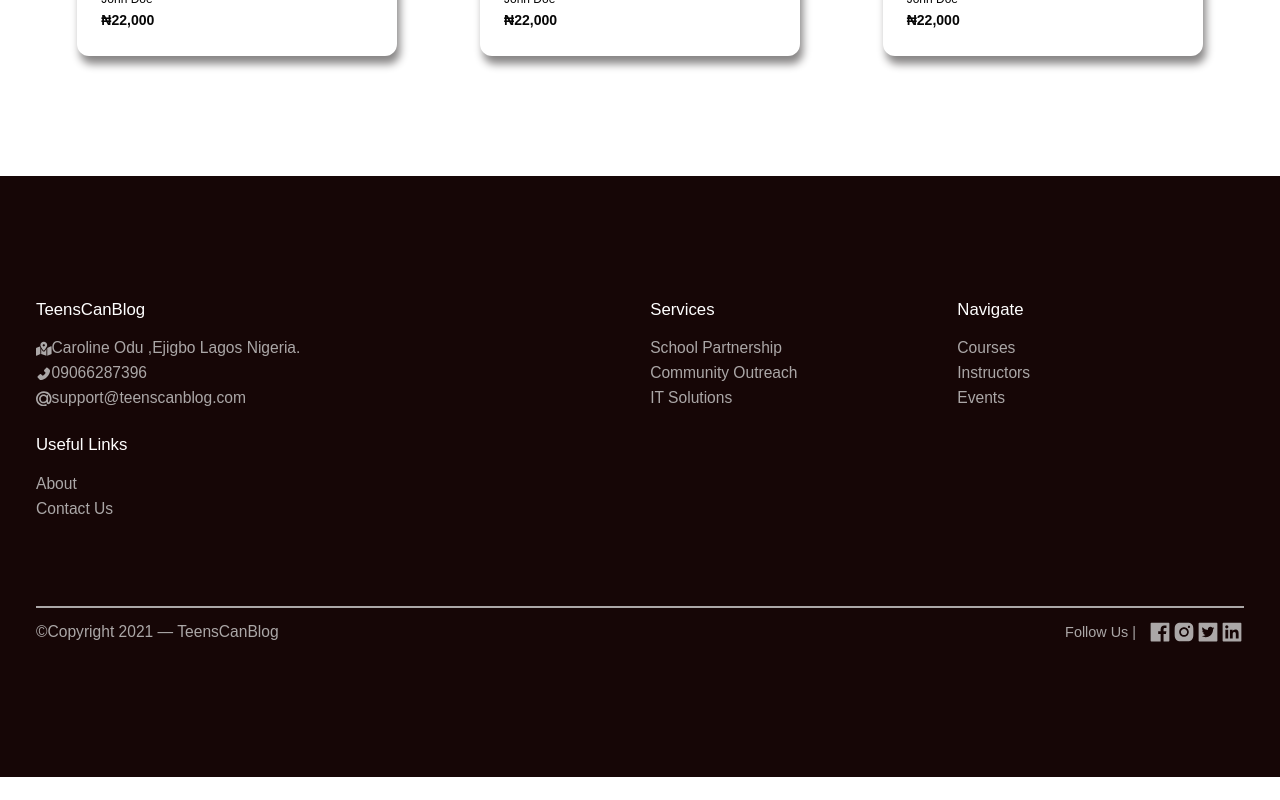
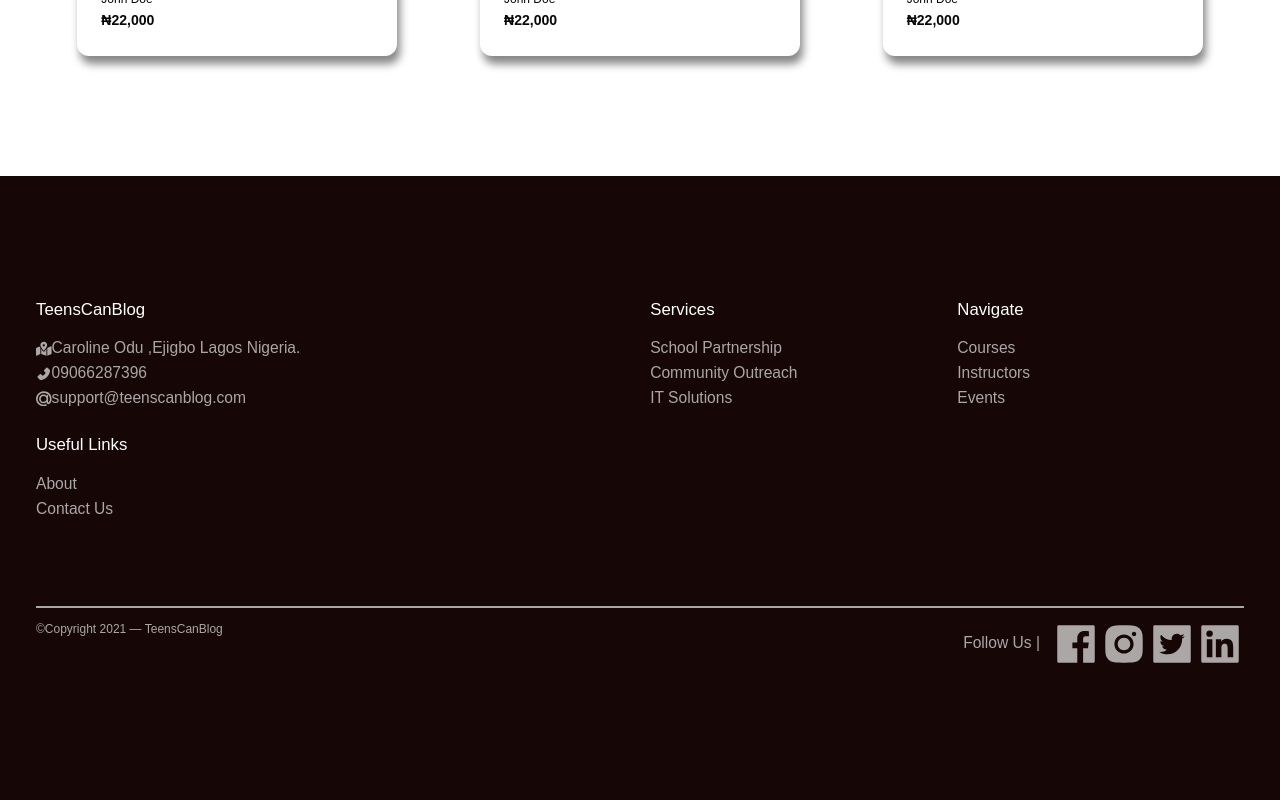
Before and after one commit to Niscolinx/teenscan, a React (Create React App) app: page / in a window 1280 px wide. Shown: the part 1513-2313 px from the top of the page. Before the commit the page ends 2290 px from the top, so only its background shows below. Built offline with nearby package versions, Linux system fonts and the light colour scheme; what react-router-last-location would draw is missing.

Commit message:
working on footer

```diff
--- a/src/sass/components/footer.scss
+++ b/src/sass/components/footer.scss
@@ -50,7 +50,6 @@
         display: flex;
         color: $color-grey-light-2;
         justify-content: space-between;
-        font-size: $font-clamp1;
         padding: 1rem 0;
 
         &--items>* {
@@ -63,9 +62,9 @@
             align-items: center;
 
             p{
-                font-size: 2rem;
+                font-size: 4rem;
                 span{
-                    font-size: 1.2rem;
+                    font-size: 1.3rem;
                     margin-right: 1rem;
                 }
             }
```
